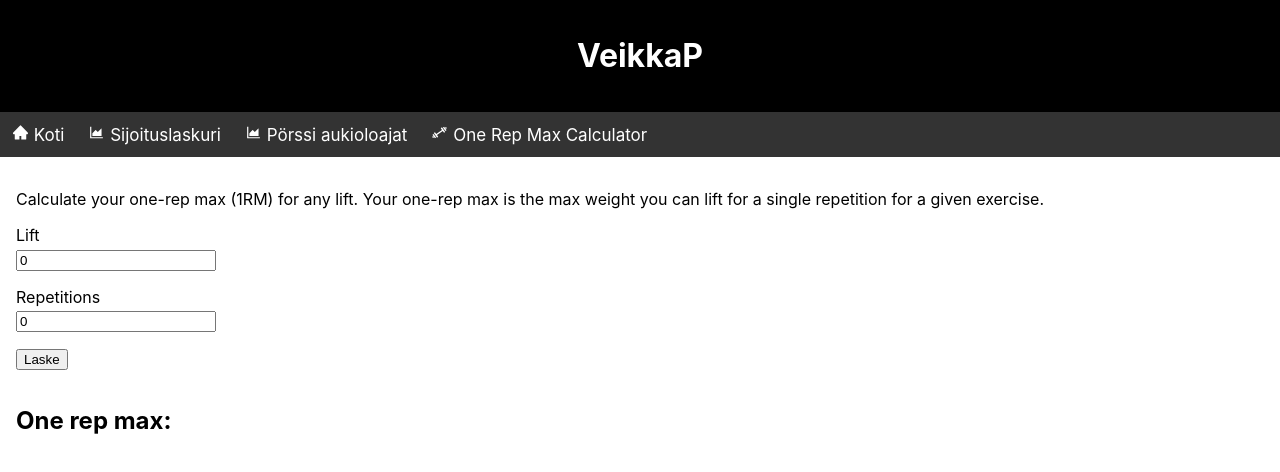
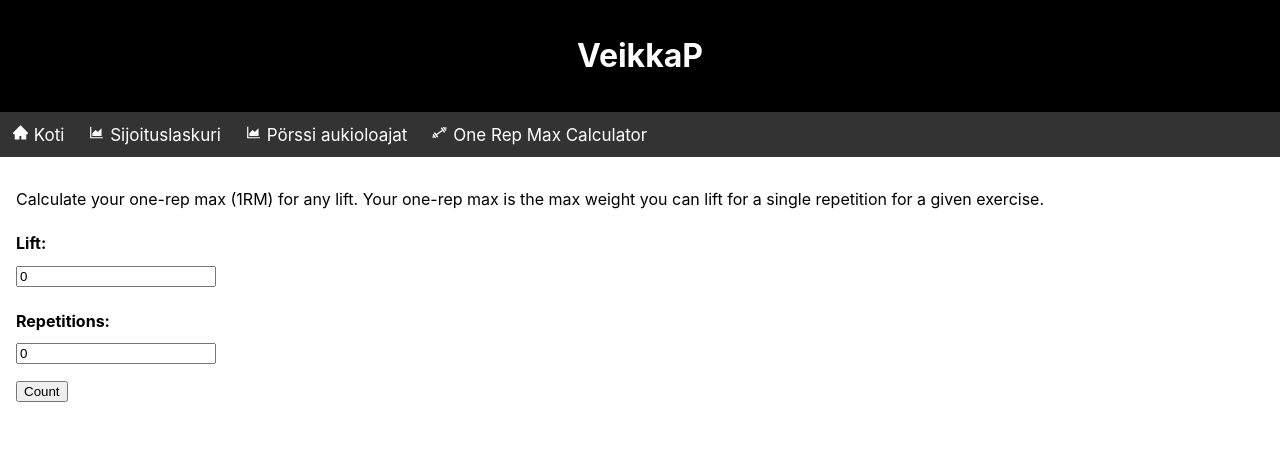
Before and after one commit to Iiigorriii/reactnettisivut, a Next.js app: page /onerepmaxcalc in a window 1280 px wide. Shown: the top 472 px of the page. Built offline with nearby package versions, Linux system fonts and the light colour scheme.

Commit message:
Parannuksia

```diff
--- a/pages/onerepmaxcalc/index.js
+++ b/pages/onerepmaxcalc/index.js
@@ -25,7 +25,9 @@ const OneRepMax = () => {
       </p>
       <div className={styles.laskuri}>
         <div className={styles.label}>
-          <label htmlFor="Lift">Lift</label>
+          <label htmlFor="Lift">
+            <p className={styles.style1}>Lift:</p>
+          </label>
           <input
             type="number"
             id="Lift"
@@ -34,7 +36,9 @@ const OneRepMax = () => {
           />
         </div>
         <div className={styles.label}>
-          <label htmlFor="Repetitions">Repetitions</label>
+          <label htmlFor="Repetitions">
+            <p className={styles.style1}>Repetitions:</p>
+          </label>
           <input
             type="number"
             id="Repetitions"
@@ -43,9 +47,9 @@ const OneRepMax = () => {
           />
         </div>
         <div>
-          <button onClick={() => onClick()}>Laske</button>
+          <button onClick={() => onClick()}>Count</button>
         </div>
-        <h2>One rep max: {answer}</h2>
+        <h2>{answer ? "One rep max: " + answer : ""}</h2>
       </div>
     </Layout>
   );
--- a/styles/OneRepMax.module.css
+++ b/styles/OneRepMax.module.css
@@ -4,9 +4,15 @@
     gap: 0.3rem;
     width: 100%;
   }
-  .laskuri {
+.laskuri {
     display: flex;
     flex-direction: column;
     gap: 1rem;
     max-width: 200px;
   }
+
+.style1 {
+    margin: 0.5rem 0;
+    font-size: medium;
+    font-weight: bold;
+}
```
Also changed, not shown: pages/sijoituslaskuri/index.js (+28 -5 lines).
